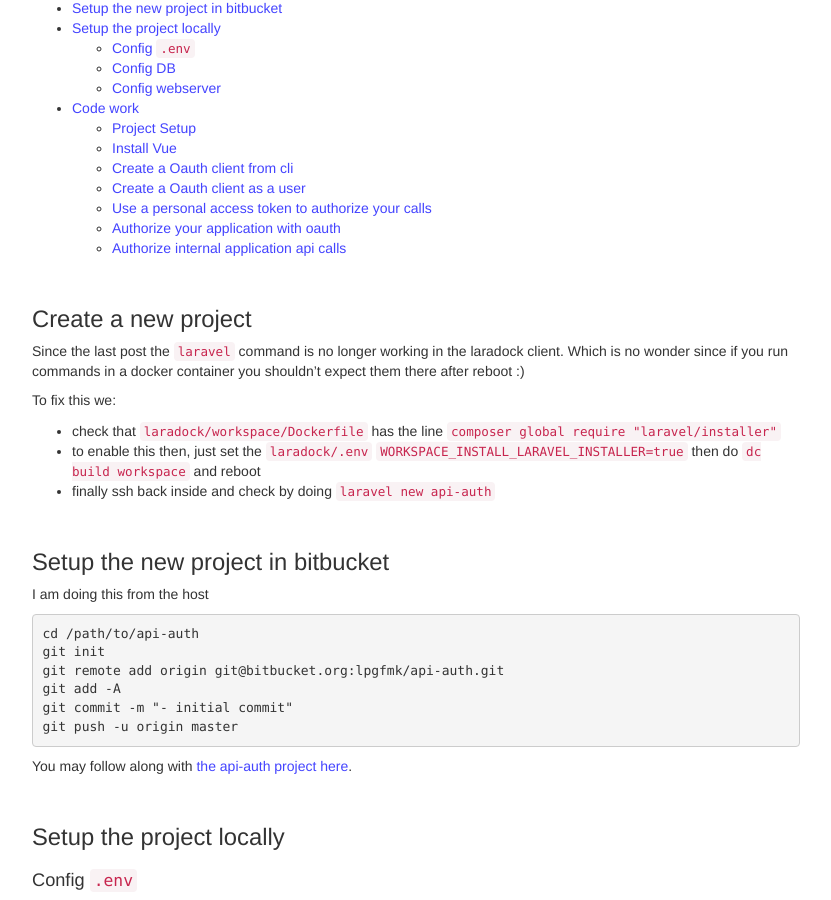
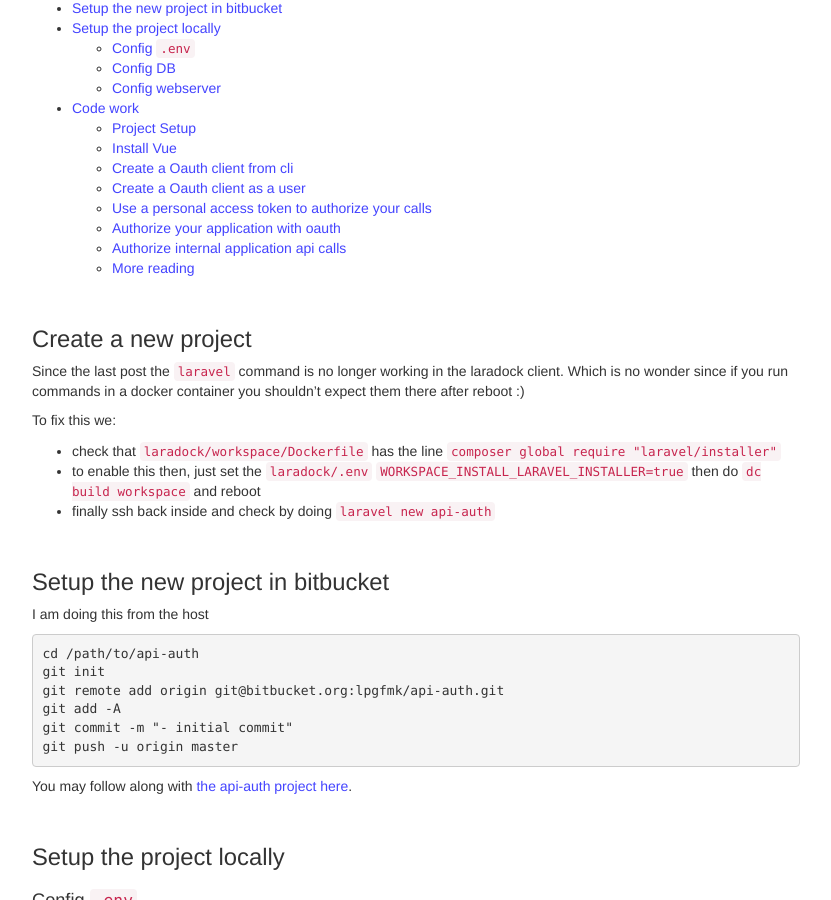
Before and after one commit to anrei0000/anrei0000.github.io, a Jekyll site: the page built from _posts/2019-07-30-api_auth.md, in a window 1280 px wide and 900 px high, scrolled down 320 px. Shown: the whole window, without its empty margins (224-1055 px from the left). Built offline with Jekyll 4.4.1, drawn with Linux system fonts in a browser that asks for light colours; nearby versions of some CDN libraries; a style sheet for code colours, icons or effects is not loaded.

```diff
--- a/_posts/2019-07-30-api_auth.md
+++ b/_posts/2019-07-30-api_auth.md
@@ -24,7 +24,7 @@
     * [Use a personal access token to authorize your calls](#use-a-personal-access-token-to-authorize-your-calls)
     * [Authorize your application with oauth](#authorize-your-application-with-oauth)
     * [Authorize internal application api calls](#authorize-internal-application-api-calls)
-
+    * [More reading](#more-reading)
 
 ## Create a new project
 Since the last post the `laravel` command is no longer working in the laradock client.
```
